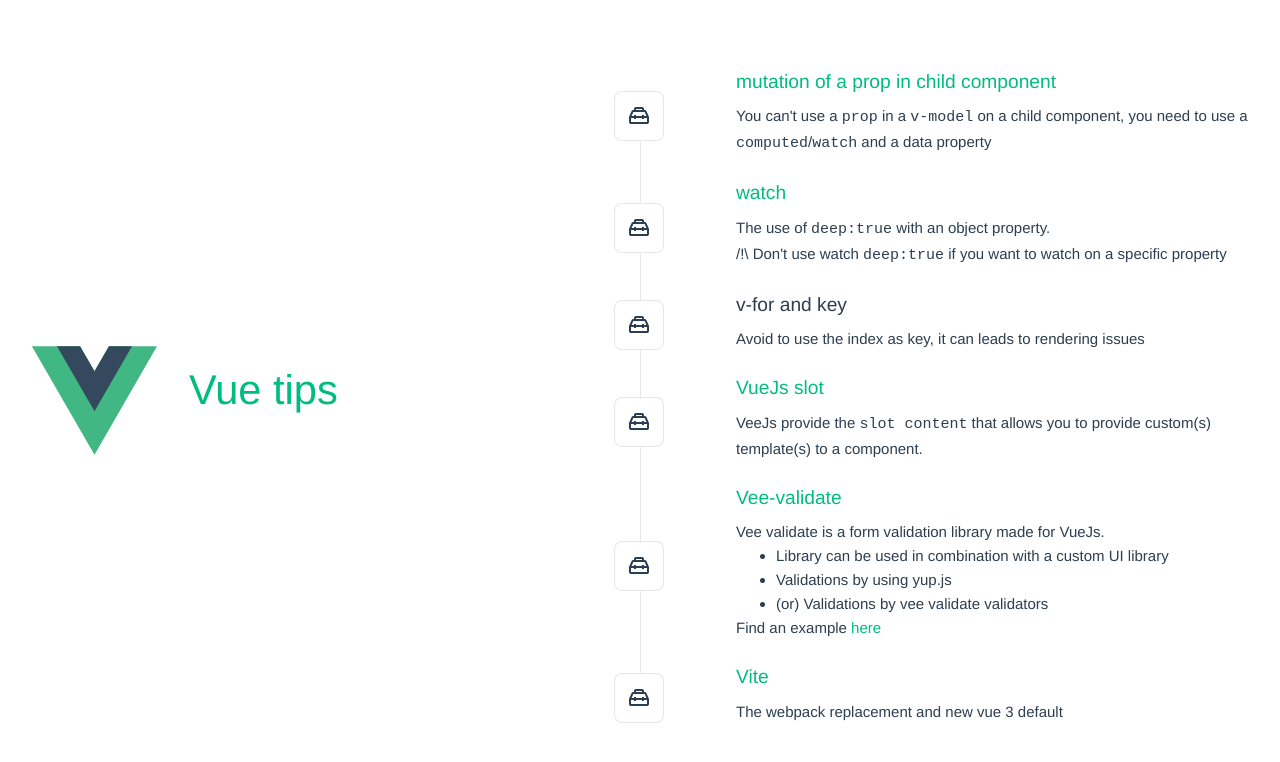
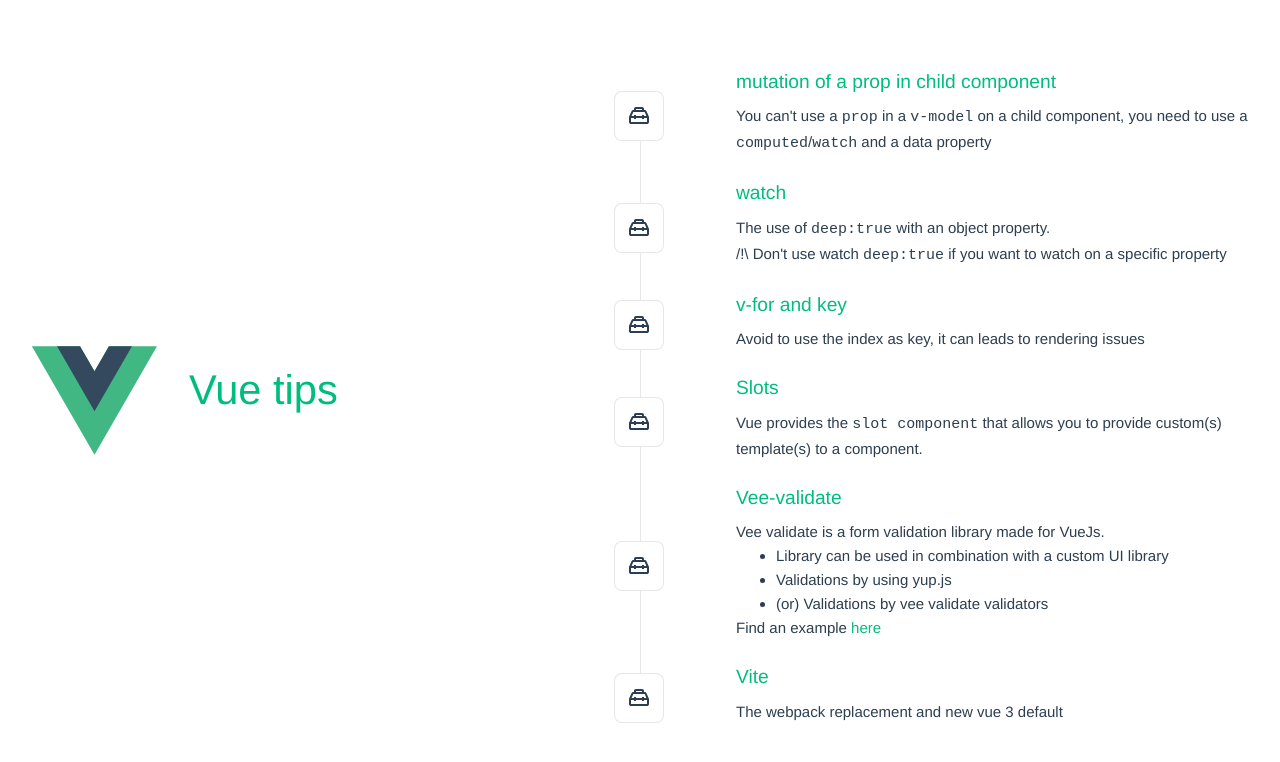
Before and after one commit to djuju08/vue-tips-demo, a Vue app: page / in a window 1280 px wide. Shown: the top 762 px of the page. Built offline with nearby package versions, Linux system fonts and the light colour scheme.

Commit message:
update home page

```diff
--- a/src/components/TheWelcome.vue
+++ b/src/components/TheWelcome.vue
@@ -33,7 +33,7 @@ import ToolingIcon from "./icons/IconTooling.vue";
     <template #icon>
       <ToolingIcon />
     </template>
-    <template #heading>v-for and key
+    <template #heading><span class="green">v-for and key</span>
     </template>
     Avoid to use the index as key, it can leads to rendering issues
   </WelcomeItem>
@@ -43,9 +43,9 @@ import ToolingIcon from "./icons/IconTooling.vue";
       <ToolingIcon />
     </template>
     <template #heading>
-      <span class="green">VueJs slot</span>
+      <span class="green">Slots</span>
     </template>
-    VeeJs provide the <code>slot content</code> that allows you to provide custom(s) template(s) to a component.
+    Vue provides the <code>slot component</code> that allows you to provide custom(s) template(s) to a component.
   </WelcomeItem>
 
   <WelcomeItem>
```
